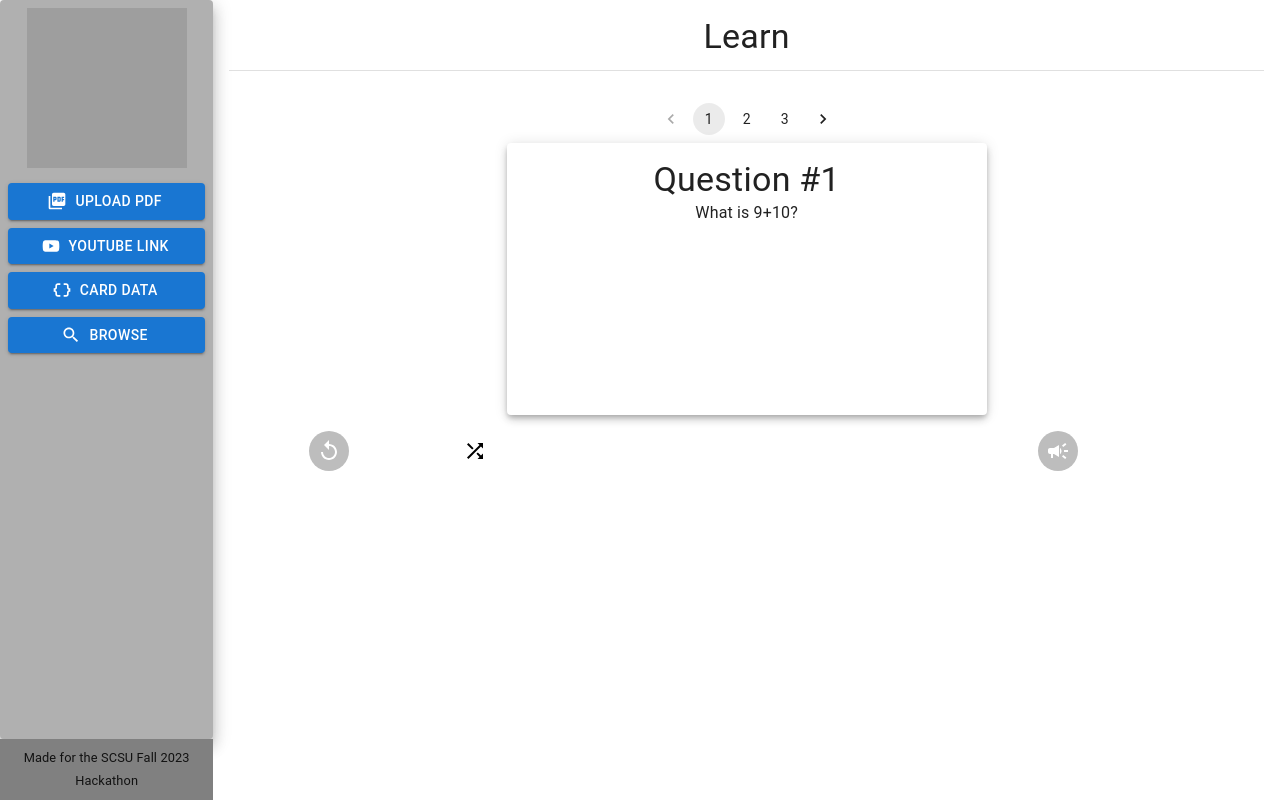
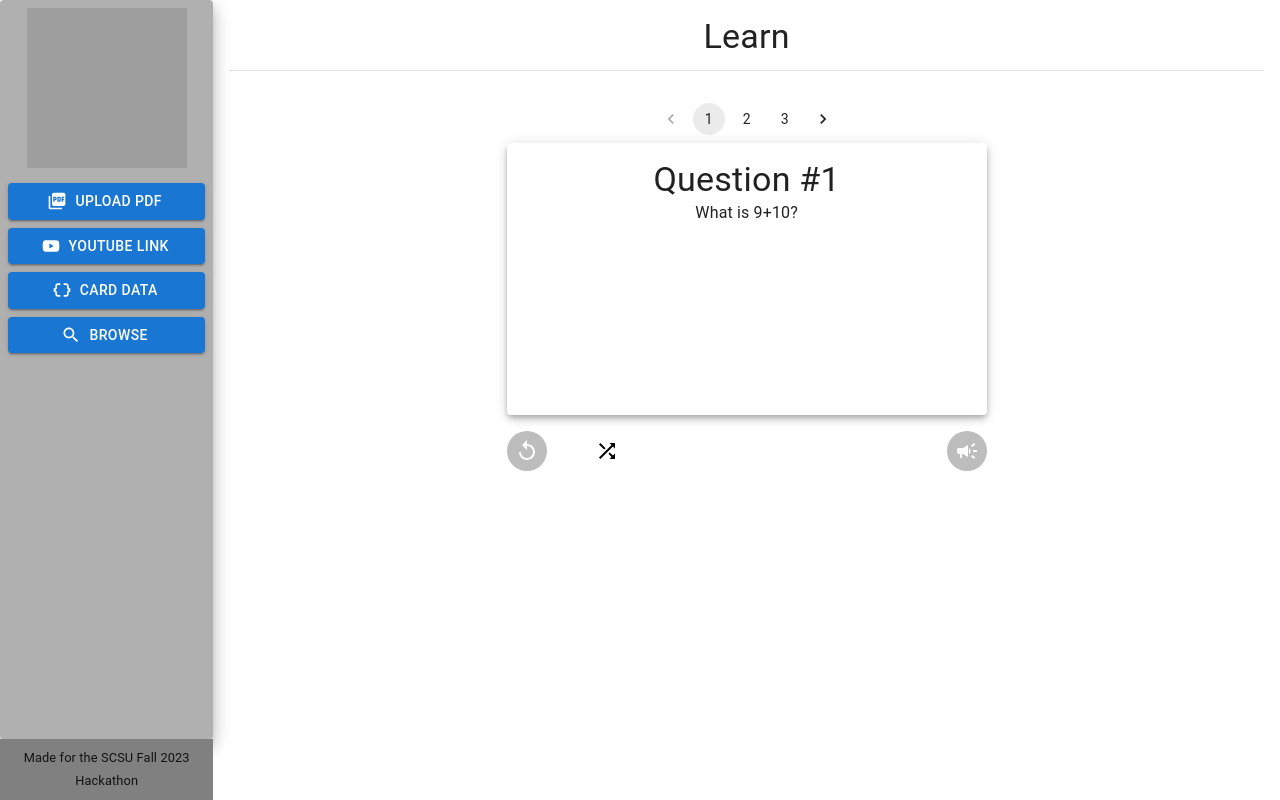
Before and after one commit to ashesh808/SCSUHackathonNov2023, a Next.js app in the folder client/: page /Flashcards in a window 1280 px wide. Built offline with nearby package versions, Linux system fonts and the light colour scheme; grey boxes are pictures that could not be loaded.

Commit message:
Fix alignment on flashcard buttons

```diff
--- a/client/pages/Flashcards.js
+++ b/client/pages/Flashcards.js
@@ -58,11 +58,12 @@ export default function Flashcards () {
         <Pagination count={cards.length} page={currentPage} onChange={handleChangePage} />
       </Box>
 
-      <Box style={{ paddingRight: "5rem", paddingLeft: "5rem"}}>
+      <Box style={{ paddingRight: "5rem", paddingLeft: "5rem" }}>
         <InfoCard cardNumber={currentCardIndex + 1} questionText={currentCard.questionText} answerText={currentCard.answerText} showAnswer={showAnswer} setShowAnswer={setShowAnswer} />
       </Box>
 
-      <Grid container justifyContent="center" alignItems="center" style={{ marginTop: "1rem", marginBottom: "1rem", paddingRight: "5rem", paddingLeft: "5rem" }}>
+      <Box style={{display: "flex", justifyContent: "center", paddingRight: "5rem", paddingLeft: "5rem"}}>
+        <Grid container justifyContent="center" alignItems="center" style={{ marginTop: "1rem", marginBottom: "1rem", maxWidth: "30rem", width: "100%" }}>
           <Grid item xs={2}>
             <Tooltip title="Regenerate">
               <Avatar className="clickable">
@@ -78,7 +79,7 @@ export default function Flashcards () {
             </Tooltip>
           </Grid>
           <Grid item xs={6} />
-        <Grid item xs={2}>
+          <Grid item xs={2} style={{display: "flex", justifyContent: "flex-end"}} >
               {showAnswer
                 ? <SpeakContent textToSpeak={currentCard.answerText} />
                 : <SpeakContent textToSpeak={currentCard.questionText} />
@@ -86,5 +87,6 @@ export default function Flashcards () {
           </Grid>
         </Grid>
       </Box>
+    </Box>
   )
 }
```
Lines whose indentation alone changed are shown as unchanged.
